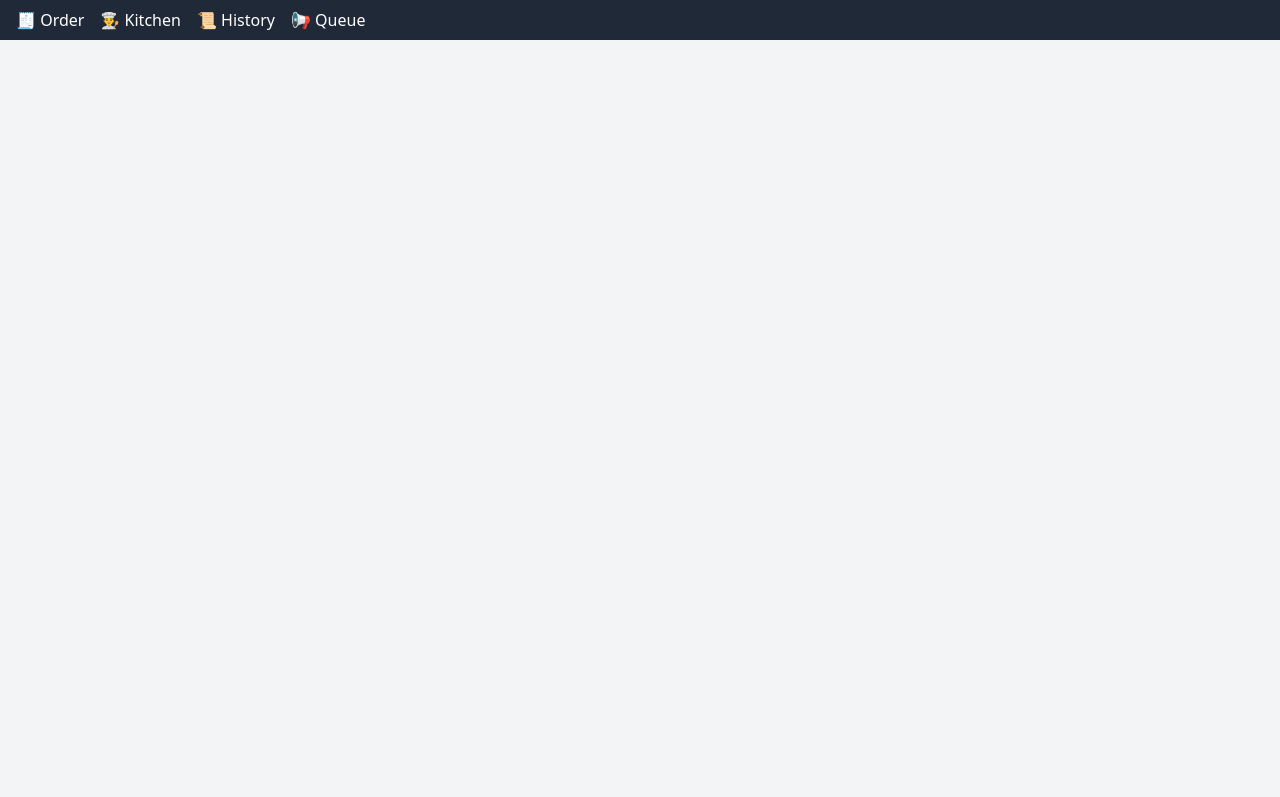
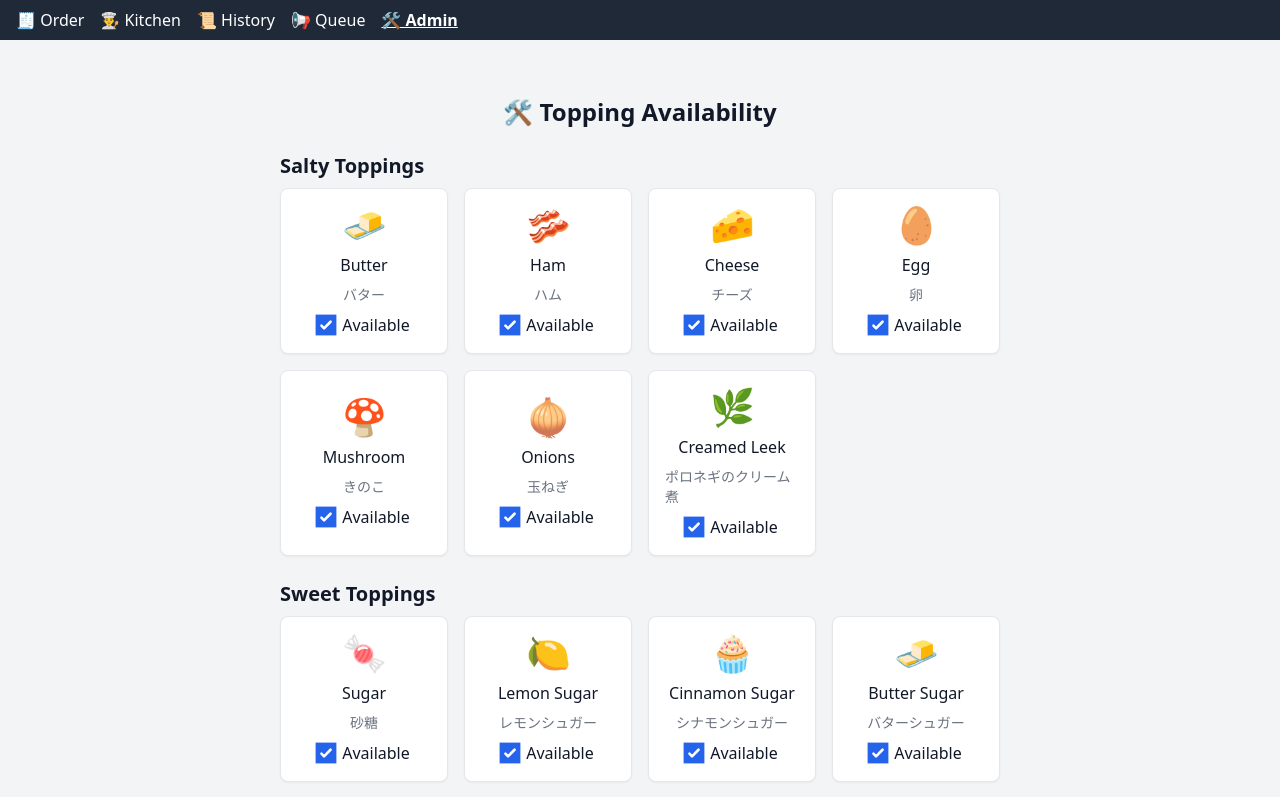
Before and after one commit to PrnOnii/crepe-order-app, a Vue app: page /admin/toppings in a window 1280 px wide. Shown: the top 797 px of the page. Built offline with nearby package versions, Linux system fonts and the light colour scheme; no server answers; the database is empty.

Commit message:
Added unavailibility

```diff
--- a/src/App.vue
+++ b/src/App.vue
@@ -40,6 +40,13 @@ const isCustomerView = computed(() => route.query.view === 'customer')
       >
         📢 Queue
       </RouterLink>
+      <RouterLink
+        to="/admin/toppings"
+        class="hover:underline"
+        :class="{ 'font-bold underline': $route.path === '/admin/toppings' }"
+      >
+        🛠 Admin
+      </RouterLink>
     </nav>
 
     <main class="p-4 sm:p-6 lg:p-8">
--- a/src/components/ToppingIcon.vue
+++ b/src/components/ToppingIcon.vue
@@ -1,24 +1,27 @@
 <template>
   <div
-      @click="$emit('toggle')"
-      class="flex flex-col items-center justify-center border rounded-lg p-3 cursor-pointer transition select-none"
-      :class="{
-        'bg-green-100 border-green-400': selected,
-        'hover:bg-gray-100': !selected
-      }"
+    @click="!disabled && $emit('toggle')"
+    class="flex flex-col items-center justify-center border rounded-lg p-3 cursor-pointer transition select-none text-center"
+    :class="[
+      selected ? 'bg-green-100 border-green-400' : 'hover:bg-gray-100',
+      disabled ? 'opacity-40 grayscale cursor-not-allowed' : ''
+    ]"
   >
     <div class="text-2xl">{{ icon }}</div>
-      <div class="mt-1 text-center text-sm font-semibold">{{ label }}</div>
+    <div class="mt-1 text-sm font-semibold">{{ label }}</div>
     <div class="text-xs text-gray-500">{{ jpLabel }}</div>
+    <div v-if="note" class="text-xs text-red-500 font-semibold mt-1">{{ note }}</div>
   </div>
 </template>
 
 <script setup>
 defineProps({
-    label: String,       // English name
-    jpLabel: String,     // Japanese name
+  label: String,
+  jpLabel: String,
   icon: String,
-    selected: Boolean
+  selected: Boolean,
+  disabled: Boolean,
+  note: String
 })
 
 defineEmits(['toggle'])
--- a/src/router/index.js
+++ b/src/router/index.js
@@ -4,6 +4,8 @@ import KitchenView from '@/views/KitchenView.vue'
 import HistoryView from '@/views/HistoryView.vue'
 import CustomerOrderView from '@/views/CustomerOrderView.vue'
 import CustomerQueueView from '@/views/CustomerQueueView.vue'
+import AdminToppingControl from '@/views/AdminToppingControl.vue'
+
 
 const routes = [
   { path: '/', redirect: '/order' },
@@ -12,6 +14,8 @@ const routes = [
   { path: '/kitchen', component: KitchenView },
   { path: '/history', component: HistoryView },
   { path: '/queue', component: CustomerQueueView },
+  { path: '/admin/toppings', component: AdminToppingControl },
+
 ]
 
 export const router = createRouter({
--- /dev/null
+++ b/src/views/AdminToppingControl.vue
@@ -0,0 +1,82 @@
+<template>
+    <div class="max-w-3xl mx-auto p-6 space-y-6">
+      <h1 class="text-2xl font-bold text-center">🛠 Topping Availability</h1>
+
+      <div v-for="(section, key) in toppingGroups" :key="key">
+        <h2 class="text-xl font-semibold mt-6 mb-2">{{ section.label }}</h2>
+        <div class="grid grid-cols-2 sm:grid-cols-3 md:grid-cols-4 gap-4">
+          <div
+            v-for="topping in section.items"
+            :key="topping.label"
+            class="p-4 border rounded-lg shadow-sm bg-white flex flex-col items-center justify-center space-y-2"
+          >
+            <div class="text-4xl">{{ topping.icon }}</div>
+            <div class="font-medium">{{ topping.label }}</div>
+            <div class="text-sm text-gray-500">{{ topping.jp }}</div>
+            <label class="flex items-center gap-2 mt-2">
+              <input
+                type="checkbox"
+                v-model="topping.available"
+                @change="updateAvailability(topping.label, topping.available)"
+              />
+              <span>{{ topping.available ? 'Available' : 'Unavailable' }}</span>
+            </label>
+          </div>
+        </div>
+      </div>
+    </div>
+  </template>
+
+  <script setup>
+  import { ref, onMounted } from 'vue'
+  import { db } from '@/firebase'
+  import { doc, getDoc, setDoc } from 'firebase/firestore'
+
+  const saltyToppings = [
+    { label: 'Butter', jp: 'バター', icon: '🧈' },
+    { label: 'Ham', jp: 'ハム', icon: '🥓' },
+    { label: 'Cheese', jp: 'チーズ', icon: '🧀' },
+    { label: 'Egg', jp: '卵', icon: '🥚' },
+    { label: 'Mushroom', jp: 'きのこ', icon: '🍄' },
+    { label: 'Onions', jp: '玉ねぎ', icon: '🧅' },
+    { label: 'Creamed Leek', jp: 'ポロネギのクリーム煮', icon: '🌿' },
+  ]
+
+  const sweetToppings = [
+    { label: 'Sugar', jp: '砂糖', icon: '🍬' },
+    { label: 'Lemon Sugar', jp: 'レモンシュガー', icon: '🍋' },
+    { label: 'Cinnamon Sugar', jp: 'シナモンシュガー', icon: '🧁' },
+    { label: 'Butter Sugar', jp: 'バターシュガー', icon: '🧈' },
+    { label: 'Nutella', jp: 'ヌテラ', icon: '🍫' },
+    { label: 'Honey', jp: 'はちみつ', icon: '🍯',},
+
+  ]
+
+  const toppingGroups = ref({
+    salty: { label: 'Salty Toppings', items: [...saltyToppings] },
+    sweet: { label: 'Sweet Toppings', items: [...sweetToppings] },
+  })
+
+  const fetchAvailability = async () => {
+    for (const group of Object.values(toppingGroups.value)) {
+      for (const topping of group.items) {
+        const docRef = doc(db, 'toppingStatus', topping.label)
+        const snap = await getDoc(docRef)
+        topping.available = snap.exists() ? snap.data().available : true
+      }
+    }
+  }
+
+  const updateAvailability = async (label, value) => {
+    const docRef = doc(db, 'toppingStatus', label)
+    await setDoc(docRef, { available: value })
+  }
+
+  onMounted(fetchAvailability)
+  </script>
+
+  <style scoped>
+  input[type="checkbox"] {
+    transform: scale(1.3);
+  }
+  </style>
--- a/src/views/OrderView.vue
+++ b/src/views/OrderView.vue
@@ -13,6 +13,7 @@
         placeholder="e.g. Daisuke, Andy..."
       />
     </div>
+
     <!-- Salty Toppings -->
     <div>
       <h2 class="font-semibold mb-2">Salty Toppings</h2>
@@ -24,6 +25,9 @@
           :jpLabel="topping.jp"
           :icon="topping.icon"
           :selected="order.toppings.includes(topping.label)"
+          :disabled="!topping.available"
+          :note="!topping.available ? 'Unavailable / 品切れ' : ''"
+          :dimmed="!topping.available"
           @toggle="toggleTopping(topping.label)"
         />
       </div>
@@ -40,6 +44,9 @@
           :jpLabel="topping.jp"
           :icon="topping.icon"
           :selected="order.toppings.includes(topping.label)"
+          :disabled="!topping.available"
+          :note="!topping.available ? 'Unavailable / 品切れ' : ''"
+          :dimmed="!topping.available"
           @toggle="toggleTopping(topping.label)"
         />
       </div>
@@ -65,8 +72,8 @@
 </template>
 
 <script setup>
-import { reactive } from 'vue'
-import { collection, addDoc, serverTimestamp } from 'firebase/firestore'
+import { reactive, onMounted } from 'vue'
+import { collection, addDoc, serverTimestamp, doc, getDoc } from 'firebase/firestore'
 import { db } from '@/firebase'
 import { useRouter } from 'vue-router'
 import ToppingIcon from '@/components/ToppingIcon.vue'
@@ -82,41 +89,75 @@ const order = reactive({
   note: ''
 })
 
-const saltyToppings = [
-  { label: 'Butter', jp: 'バター', icon: '🧈' },
-  { label: 'Ham', jp: 'ハム', icon: '🥓' },
-  { label: 'Cheese', jp: 'チーズ', icon: '🧀' },
-  { label: 'Egg', jp: '卵', icon: '🥚' },
-  { label: 'Mushroom', jp: 'きのこ', icon: '🍄' },
-  { label: 'Onions', jp: '玉ねぎ', icon: '🧅' },
-  { label: 'Creamed Leek', jp: 'ポロネギのクリーム煮', icon: '🌿' }
-]
+const saltyToppings = reactive([
+  { label: 'Butter', jp: 'バター', icon: '🧈', available: true },
+  { label: 'Ham', jp: 'ハム', icon: '🥓', available: true },
+  { label: 'Cheese', jp: 'チーズ', icon: '🧀', available: true },
+  { label: 'Egg', jp: '卵', icon: '🥚', available: true },
+  { label: 'Mushroom', jp: 'きのこ', icon: '🍄', available: true },
+  { label: 'Onions', jp: '玉ねぎ', icon: '🧅', available: true },
+  { label: 'Creamed Leek', jp: 'ポロネギのクリーム煮', icon: '🌿', available: true }
+])
 
-const sweetToppings = [
-  { label: 'Sugar', jp: '砂糖', icon: '🍬' },
-  { label: 'Lemon Sugar', jp: 'レモンシュガー', icon: '🍋' },
-  { label: 'Cinnamon Sugar', jp: 'シナモンシュガー', icon: '🧁' },
-  { label: 'Butter Sugar', jp: 'バターシュガー', icon: '🧈' },
-  { label: 'Nutella', jp: 'ヌテラ', icon: '🍫' },
-  { label: 'Honey', jp: 'はちみつ', icon: '🍯' }
-]
+const sweetToppings = reactive([
+  { label: 'Sugar', jp: '砂糖', icon: '🍬', available: true },
+  { label: 'Lemon Sugar', jp: 'レモンシュガー', icon: '🍋', available: true },
+  { label: 'Cinnamon Sugar', jp: 'シナモンシュガー', icon: '🧁', available: true },
+  { label: 'Butter Sugar', jp: 'バターシュガー', icon: '🧈', available: true },
+  { label: 'Nutella', jp: 'ヌテラ', icon: '🍫', available: true },
+  { label: 'Honey', jp: 'はちみつ', icon: '🍯', available: true }
+])
 
 const toggleTopping = (label) => {
-  const index = order.toppings.indexOf(label)
-  if (index >= 0) {
-    order.toppings.splice(index, 1)
+  const topping = [...saltyToppings, ...sweetToppings].find(t => t.label === label)
+  if (!topping?.available) return
+
+  if (order.toppings.includes(label)) {
+    order.toppings = order.toppings.filter(t => t !== label)
   } else {
     order.toppings.push(label)
   }
 }
 
+const fetchToppingAvailability = async () => {
+  const all = [...saltyToppings, ...sweetToppings]
+  for (const topping of all) {
+    const ref = doc(db, 'toppingStatus', topping.label)
+    const snap = await getDoc(ref)
+    topping.available = snap.exists() ? snap.data().available : true
+  }
+}
+
 const submitOrder = async () => {
   try {
+    const unavailable = []
+    for (const label of order.toppings) {
+      const ref = doc(db, 'toppingStatus', label)
+      const snap = await getDoc(ref)
+      const isAvailable = snap.exists() ? snap.data().available : true
+      if (!isAvailable) {
+        unavailable.push(label)
+      }
+    }
+
+    if (unavailable.length > 0) {
+      for (const label of unavailable) {
+        toast.error(`Sorry, ${label} is no longer available.`)
+
+        order.toppings = order.toppings.filter(t => t !== label)
+
+        const allToppings = [...saltyToppings, ...sweetToppings]
+        const match = allToppings.find(t => t.label === label)
+        if (match) match.available = false
+      }
+      return
+    }
+
     const orderId = await getNextOrderId()
 
     const docRef = await addDoc(collection(db, 'orders'), {
       ...order,
-      orderId, // Human-readable number (e.g., 42)
+      orderId,
       status: 'pending',
       archived: false,
       createdAt: serverTimestamp()
@@ -124,17 +165,19 @@ const submitOrder = async () => {
 
     toast.success(`Order #${orderId} submitted!`)
 
-    // Reset form
     order.name = ''
     order.toppings = []
     order.note = ''
 
-    // Redirect to order status page using Firestore doc ID
-    router.push({ name: 'CustomerOrder', params: { id: docRef.id }, query: { view: 'customer' } })
-
+    router.push({
+      name: 'CustomerOrder',
+      params: { id: docRef.id },
+      query: { view: 'customer' }
+    })
   } catch (e) {
     toast.error('Failed to send order')
     console.error(e)
   }
 }
+onMounted(fetchToppingAvailability)
 </script>
```
Lines whose indentation alone changed are shown as unchanged.
